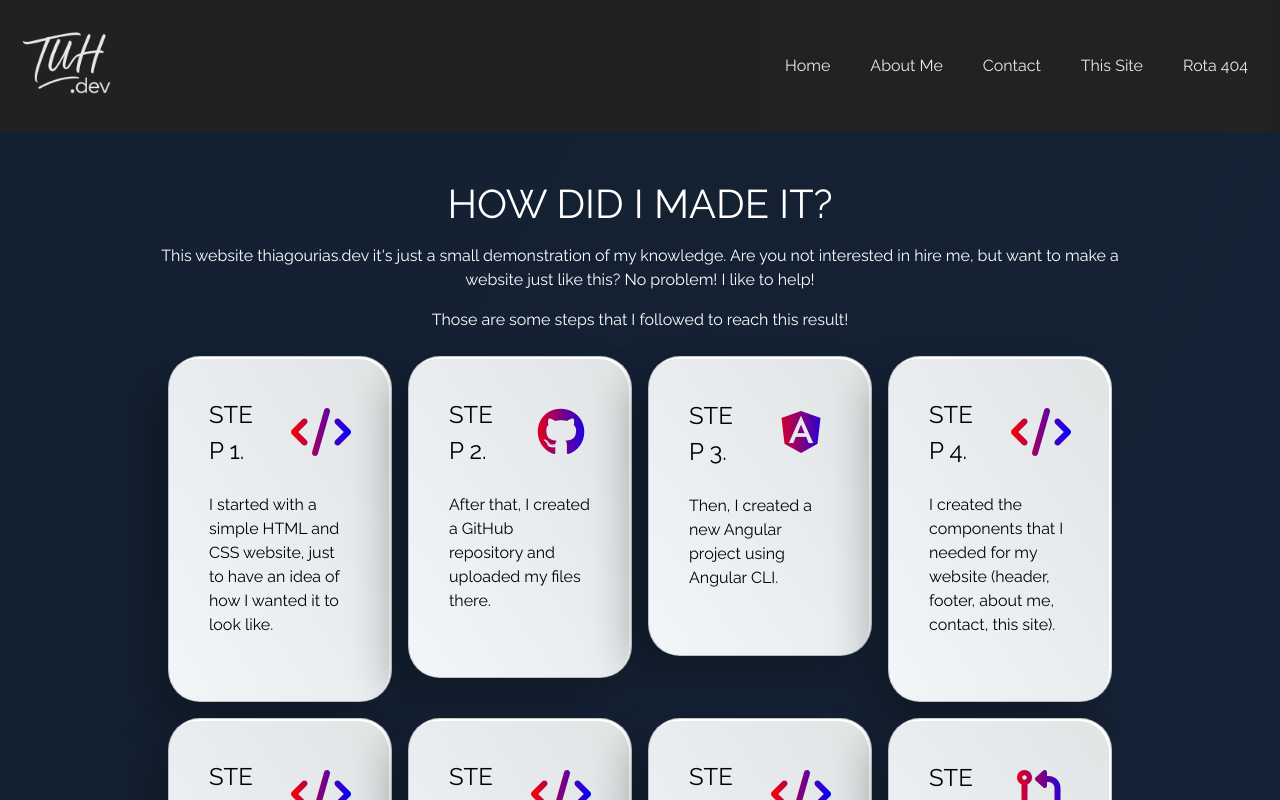
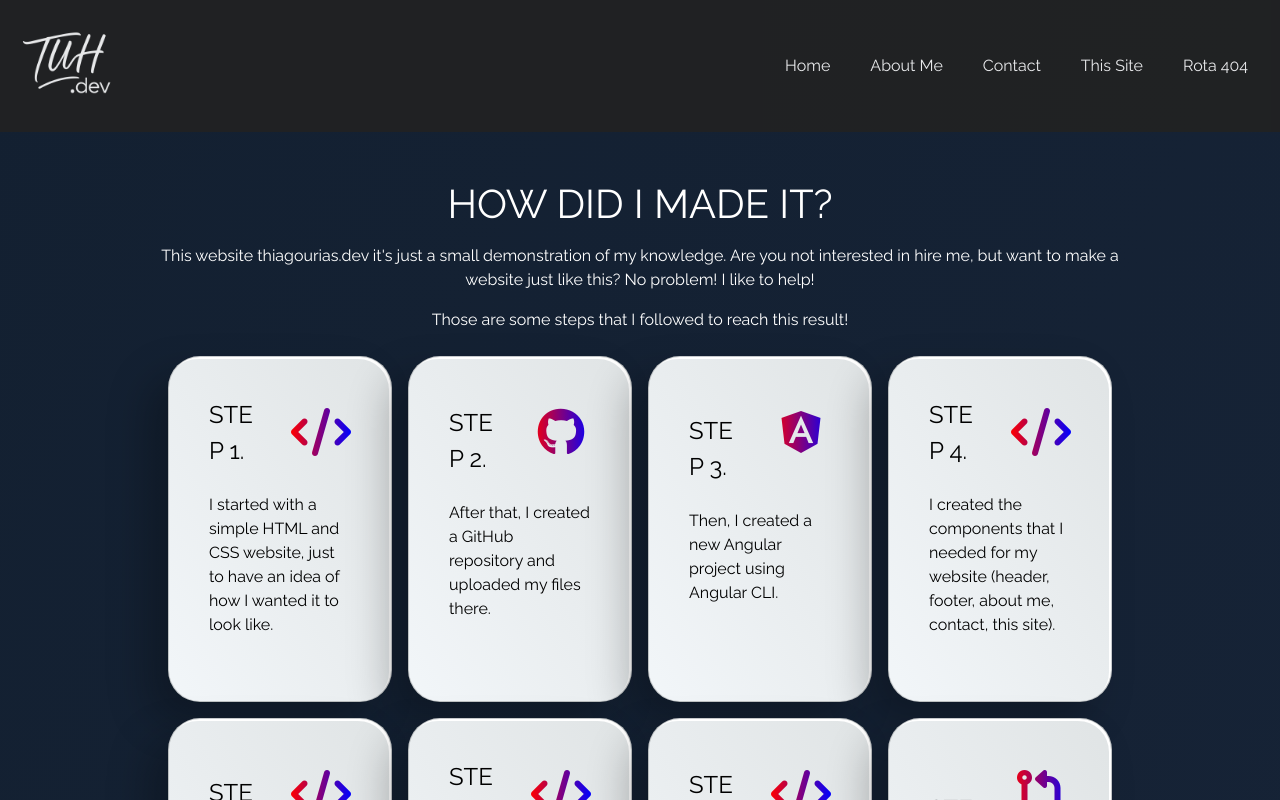
Before and after one commit to thiagourias/thiagourias, an Angular app: page /thissite in a window 1280 px wide. Shown: the top 800 px of the page. Built offline with nearby package versions, Linux system fonts and the light colour scheme.

Commit message:
Fixing the thissite resposivity

```diff
--- a/src/app/this-site/this-site.component.css
+++ b/src/app/this-site/this-site.component.css
@@ -1,6 +1,26 @@
 @import url('https://pro.fontawesome.com/releases/v6.0.0-beta1/css/all.css');
 
+
+#this-site-cards {
+  display: flex;
+  flex-wrap: wrap;
+  align-items: stretch;
+}
+
+#this-site-cards>div {
+  display: flex;
+}
+
+
+.card {
+  flex: 1;
+  display: flex;
+  flex-direction: column;
+}
+
 .grid-container {
+  flex: 1;
+  display: flex;
   width: min(75rem, 100%);
   margin-inline: auto;
   display: grid;
@@ -27,18 +47,19 @@ i {
   color: transparent;
   background: linear-gradient(to right, var(--grad));
   background-clip: text;
-  -webkit-background-clip: text; /* Para compatibilidade com Chrome/Safari */
+  -webkit-background-clip: text;
+  /* Para compatibilidade com Chrome/Safari */
 }
 
 .content {
   grid-area: content;
 }
 
-.content > *:first-child {
+.content>*:first-child {
   margin-top: 0rem;
 }
 
-.content > *:last-child {
+.content>*:last-child {
   margin-bottom: 0rem;
 }
 
--- a/src/app/this-site/this-site.component.html
+++ b/src/app/this-site/this-site.component.html
@@ -9,7 +9,7 @@
     </div>
 
     <div>
-        <div class="row mrml-zero prpl-zero">
+        <div class="row mrml-zero prpl-zero" id="this-site-cards">
             <div class="col-12 col-sm-12 col-md-6 col-lg-4 col-xl-3 p-2"
                 *ngFor="let item of thisSiteCards; let i = index">
                 <div class="grid-container">
--- a/src/styles.css
+++ b/src/styles.css
@@ -115,6 +115,7 @@
  .button-custom:hover span {
      background: none;
  }
+
  .color-white {
      color: white !important;
  }
```
Lines whose indentation alone changed are shown as unchanged.
